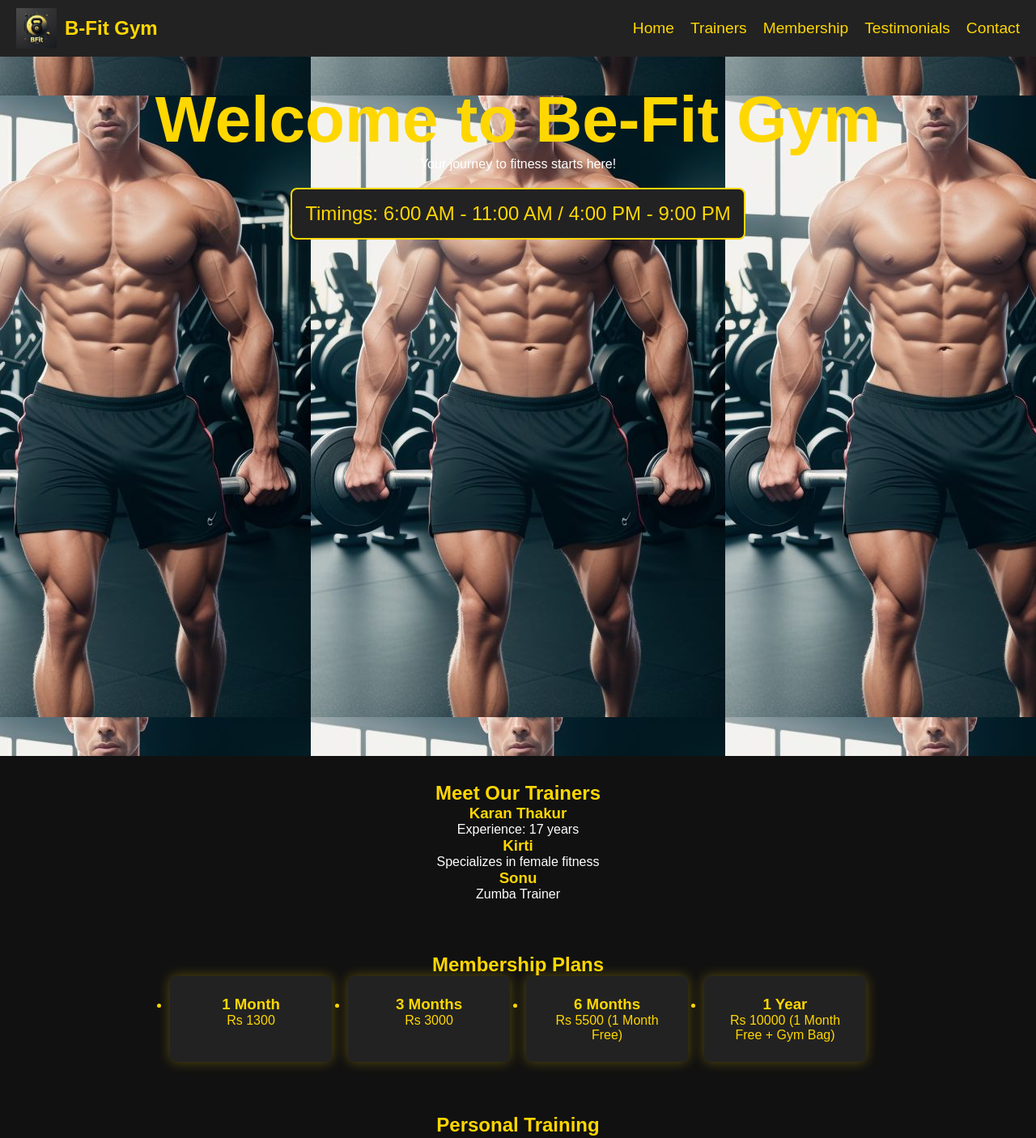
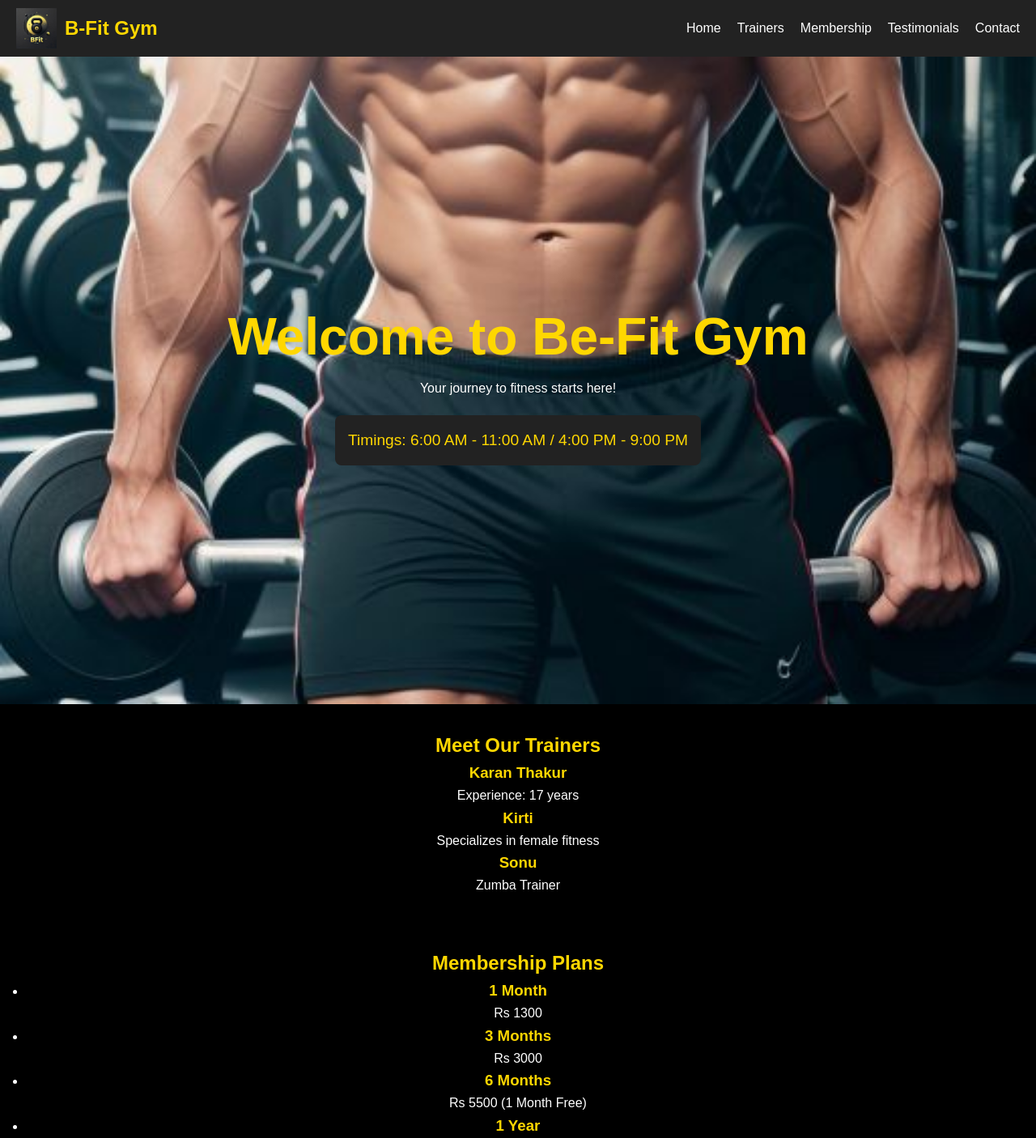
Before and after one commit to VarnankSharma/BfitGym, a React (Create React App) app: page / in a window 1280 px wide. Shown: the top 1406 px of the page at 81% size. Built offline with nearby package versions, Linux system fonts and the light colour scheme.

Commit message:
Updated content

```diff
--- a/public/styles.css
+++ b/public/styles.css
@@ -1,27 +1,31 @@
-/* Reset some basic styling */
-body, h1, h2, h3, p, ul, li {
+/* General Reset */
+* {
   margin: 0;
   padding: 0;
   box-sizing: border-box;
-  font-family: Arial, sans-serif;
 }
 
-/* General Styling */
 body {
+  font-family: Arial, sans-serif;
+  font-size: 16px;
+  color: #fff;
   background-color: #000; /* Black background */
-  color: #fff; /* White text */
-  font-size: 16px;
+  line-height: 1.6;
 }
 
 h1, h2, h3 {
-  color: #FFD700; /* Golden text for headings */
+  color: #FFD700; /* Golden text */
 }
 
-section {
-  padding: 2rem;
-  text-align: center;
-  background-color: #111; /* Slightly lighter black for sections */
-  color: #fff; /* White text */
+a {
+  text-decoration: none;
+  color: inherit;
+  transition: color 0.3s ease, transform 0.3s ease;
+}
+
+a:hover {
+  color: #fff;
+  transform: scale(1.05);
 }
 
 /* Navbar */
@@ -29,8 +33,8 @@ nav {
   display: flex;
   justify-content: space-between;
   align-items: center;
-  background-color: #222; /* Darker navbar background */
   padding: 10px 20px;
+  background-color: #222;
   position: sticky;
   top: 0;
   z-index: 1000;
@@ -43,38 +47,27 @@ nav .logo-container {
 }
 
 nav .logo-container img {
-  width: 50px; /* Adjusted logo size */
-  height: auto;
+  width: 50px;
 }
 
 nav .logo-container h1 {
   font-size: 1.5rem;
-  color: #FFD700;
-  margin: 0;
 }
 
 nav ul {
-  display: flex; /* Flexbox ensures items stay in a line */
+  display: flex;
   gap: 20px;
-  margin: 0;
-  padding: 0;
   list-style: none;
 }
 
 nav ul li a {
-  color: #FFD700; /* Golden links */
-  text-decoration: none;
-  font-size: 1.2rem;
-  transition: color 0.3s ease, transform 0.3s ease;
+  font-size: 1rem;
 }
 
 nav ul li a:hover {
-  color: #fff; /* White on hover */
-  text-decoration: underline;
-  transform: scale(1.05); /* Slight zoom effect */
+  color: #FFD700;
 }
 
-/* Hamburger Menu (for mobile screens) */
 .hamburger {
   display: none;
   flex-direction: column;
@@ -88,15 +81,7 @@ nav ul li a:hover {
   background-color: #FFD700;
 }
 
-@media screen and (max-width: 768px) {
-  nav ul {
-    display: none; /* Hide the regular navbar links */
-  }
-
-  .hamburger {
-    display: flex; /* Show the hamburger icon */
-  }
-
+/* Side Menu */
 .side-menu {
   position: fixed;
   top: 0;
@@ -111,7 +96,7 @@ nav ul li a:hover {
 }
 
 .side-menu.open {
-    right: 0; /* Open the side menu */
+  right: 0;
 }
 
 .side-menu ul {
@@ -122,31 +107,34 @@ nav ul li a:hover {
 
 .side-menu ul li {
   margin: 20px 0;
-    text-align: left;
 }
 
 .side-menu ul li a {
-    color: #FFD700;
-    text-decoration: none;
-    font-size: 1.5rem;
-    transition: color 0.3s ease;
+  font-size: 1.2rem;
 }
 
 .side-menu ul li a:hover {
   color: #fff;
 }
-}
 
 /* Sections */
-section#home {
-  background-color: #FFD700; /* Golden background */
-  color: #000; /* Black text */
+section {
+  padding: 2rem;
   text-align: center;
 }
 
+section#home {
+  background: url('../src/assets/1.jpeg') center/cover no-repeat;
+  color: white;
+  height: 100vh;
+  display: flex;
+  flex-direction: column;
+  justify-content: center;
+  align-items: center;
+}
+
 section#home h2 {
-  font-size: 5rem; /* Large text for home section */
-  font-weight: bold;
+  font-size: 4rem;
 }
 
 section#home p.timing {
@@ -154,38 +142,72 @@ section#home p.timing {
   color: #FFD700;
   padding: 1rem;
   border-radius: 8px;
-  font-size: 1.5rem;
-  border: 2px solid #FFD700;
-  display: inline-block;
+  font-size: 1.2rem;
   margin-top: 20px;
 }
 
-/* Membership Section */
-#membership ul {
-  display: flex;
-  justify-content: center;
-  gap: 20px;
-  flex-wrap: wrap;
-}
-
-#membership li {
+/* Membership & Personal Training */
+.membership-card {
   background-color: #222;
   color: #FFD700;
   padding: 1.5rem;
-  width: 200px;
+  width: 250px;
   border-radius: 8px;
+  margin: 1rem;
   text-align: center;
   transition: transform 0.3s ease, box-shadow 0.3s ease;
   box-shadow: 0 0 15px rgba(255, 215, 0, 0.3);
 }
 
-#membership li:hover {
+.membership-card:hover {
   transform: translateY(-10px);
   box-shadow: 0 0 20px rgba(255, 215, 0, 0.6);
 }
 
-/* Buttons */
-button, .btn {
+.membership-container {
+  display: flex;
+  flex-wrap: wrap;
+  justify-content: center;
+}
+
+/* Contact Us */
+form {
+  max-width: 500px;
+  margin: auto;
+  background-color: #222;
+  padding: 1.5rem;
+  border-radius: 8px;
+  box-shadow: 0 0 15px rgba(255, 215, 0, 0.3);
+}
+
+form div {
+  margin-bottom: 1rem;
+}
+
+form label {
+  display: block;
+  font-size: 1rem;
+  margin-bottom: 0.5rem;
+  color: #FFD700;
+}
+
+form input, form select, form textarea {
+  width: 100%;
+  padding: 10px;
+  border-radius: 5px;
+  border: 1px solid #FFD700;
+  background-color: #111;
+  color: #FFD700;
+  font-size: 1rem;
+}
+.error-message {
+  color: #f44336;
+  font-size: 1rem;
+  margin-bottom: 20px;
+}
+
+
+form button {
   background-color: #FFD700;
   color: #000;
   padding: 10px 20px;
@@ -195,7 +217,7 @@ button, .btn {
   transition: background-color 0.3s ease, color 0.3s ease;
 }
 
-button:hover, .btn:hover {
+form button:hover {
   background-color: #fff;
   color: #FFD700;
 }
@@ -209,3 +231,18 @@ footer {
   font-size: 0.9rem;
   border-top: 2px solid #FFD700;
 }
+
+/* Media Queries */
+@media screen and (max-width: 768px) {
+  nav ul {
+    display: none;
+  }
+
+  .hamburger {
+    display: flex;
+  }
+
+  .membership-card {
+    width: 100%;
+  }
+}
--- a/src/ContactUs.js
+++ b/src/ContactUs.js
@@ -6,10 +6,11 @@ function ContactUs() {
     name: '',
     email: '',
     message: '',
-    membershipType: '', // Added membership type state
+    membershipType: '', // Membership type state
   });
 
-  const [isSubmitting, setIsSubmitting] = useState(false); // Add state for loading
+  const [isSubmitting, setIsSubmitting] = useState(false); // State for loading
+  const [error, setError] = useState(''); // Error state
 
   // Handle form field change
   const handleChange = (e) => {
@@ -20,24 +21,31 @@ function ContactUs() {
   };
 
   // Handle form submission
-  const handleSubmit = (e) => {
+  const handleSubmit = async (e) => {
     e.preventDefault();
     setIsSubmitting(true); // Set loading state
+    setError(''); // Reset error
 
     const serviceID = 'service_7cwbmwq'; // Your Service ID from EmailJS
     const templateID = 'template_97xx9bq'; // Your Template ID from EmailJS
     const userID = 'EOTjI7_7__iX_r6XP'; // Your User ID from EmailJS
 
+    if (!formData.name || !formData.email || !formData.message || !formData.membershipType) {
+      setError('Please fill in all the fields.');
+      setIsSubmitting(false);
+      return;
+    }
+
     const templateParams = {
       from_name: formData.name,
       from_email: formData.email,
       message: formData.message,
-      membership_type: formData.membershipType, // Include membership type in the template params
+      membership_type: formData.membershipType,
     };
 
+    try {
       // Send the email using EmailJS
-    emailjs.send(serviceID, templateID, templateParams, userID)
-      .then((response) => {
+      const response = await emailjs.send(serviceID, templateID, templateParams, userID);
       console.log('Message sent successfully:', response);
       alert('Your message has been sent!');
       setFormData({
@@ -46,19 +54,18 @@ function ContactUs() {
         message: '',
         membershipType: '', // Reset membership type
       });
-      })
-      .catch((error) => {
+    } catch (error) {
       console.error('Error sending message:', error);
-        alert('Sorry, something went wrong. Please try again later.');
-      })
-      .finally(() => {
+      setError('Sorry, something went wrong. Please try again later.');
+    } finally {
       setIsSubmitting(false); // Reset loading state
-      });
+    }
   };
 
   return (
     <section id="contact-us">
       <h2>Contact Us</h2>
+      {error && <p className="error-message">{error}</p>}
       <form onSubmit={handleSubmit}>
         <div>
           <label htmlFor="name">Name:</label>
@@ -104,8 +111,8 @@ function ContactUs() {
             onChange={handleChange}
             required
           >
-            <option value="">Membership Type</option>
-            <option value="1 Month" >1 Month</option>
+            <option value="">Select Membership Type</option>
+            <option value="1 Month">1 Month</option>
             <option value="3 Months">3 Months</option>
             <option value="6 Months">6 Months</option>
             <option value="1 Year">1 Year</option>
```
Lines whose indentation alone changed are shown as unchanged.
